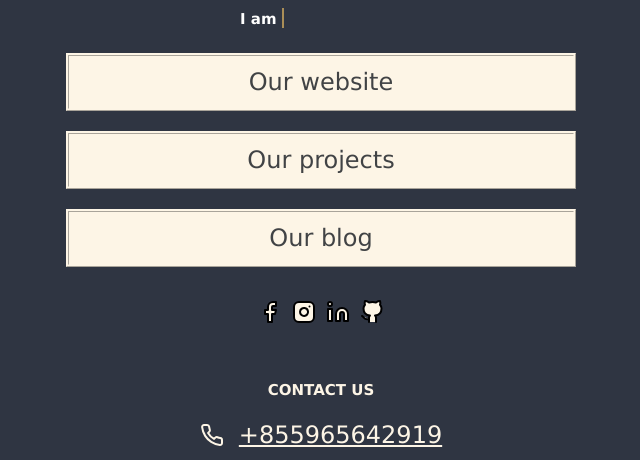
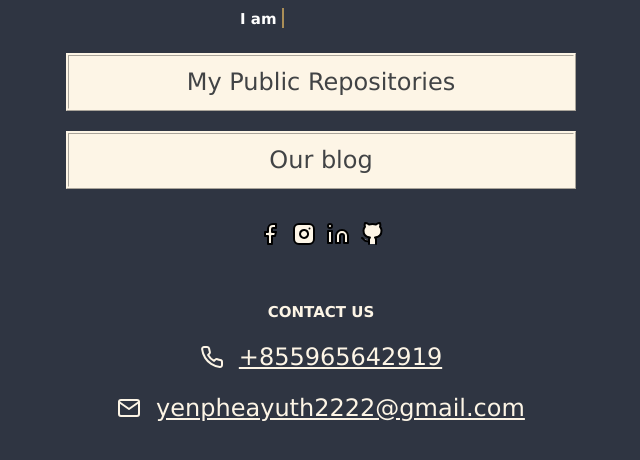
Before and after one commit to Pheayuth222/yuth_fight, a plain HTML site: page index.html in a window 1280 px wide. Shown: the part 274-734 px from the top of the page, without its empty margins (319-959 px from the left). Drawn offline with nearby package versions, Linux system fonts and the light colour scheme.

Commit message:
Update index.html

```diff
--- a/index.html
+++ b/index.html
@@ -26,8 +26,8 @@
 
       <!-- Links section 1 -->
       <div class="links-container">
-        <a href="#" class="w3-button w3-sand w3-hover-pale-green link border" target="_blank">Our website</a>
-        <a href="#" class="w3-button w3-sand w3-hover-pale-green link border" target="_blank">Our projects</a>
+        <a href="#" class="w3-button w3-sand w3-hover-pale-green link border" target="_blank">My Public Repositories</a>
+<!--         <a href="#" class="w3-button w3-sand w3-hover-pale-green link border" target="_blank">Our projects</a> -->
         <a href="#" class="w3-button w3-sand w3-hover-pale-green link border" target="_blank">Our blog</a>
       </div>
 
```
